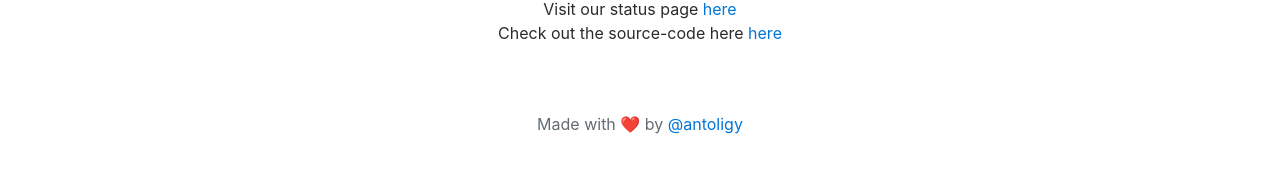
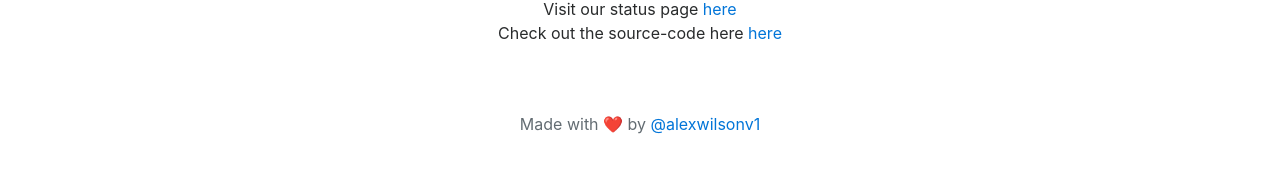
Before and after one commit to imagecdn/docs, a Jekyll site: the page built from index.html, in a window 1280 px wide. Shown: the part 414-587 px from the top of the page. Built offline with Jekyll 4.4.1, drawn with Linux system fonts in a browser that asks for light colours.

Commit message:
Update main.html

```diff
--- a/_layouts/main.html
+++ b/_layouts/main.html
@@ -48,7 +48,7 @@
         {{ content }}
     </div>
     <footer class="footer">
-            <span class="text-muted">Made with ❤️ by <a href="https://twitter.com/antoligy">@antoligy</a></span>
+            <span class="text-muted">Made with ❤️ by <a href="https://twitter.com/alexwilsonv1">@alexwilsonv1</a></span>
     </footer>
   </body>
 </html>
```
